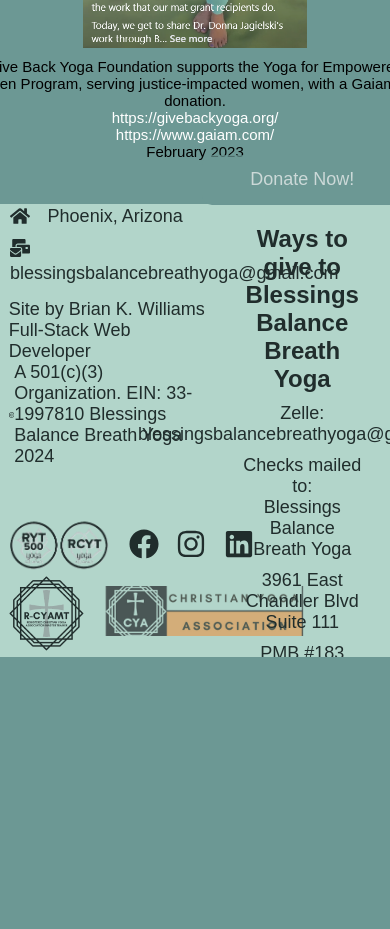
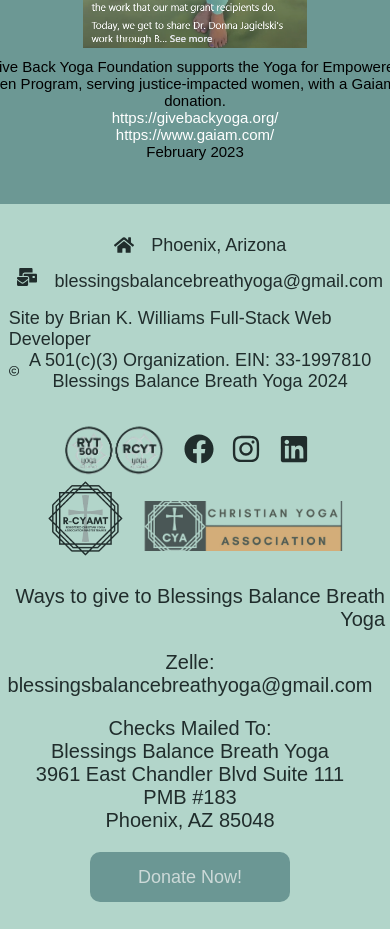
Before and after one commit to bkwilliamsmerncode/blessingsbalancebreathyoga, a React (Create React App) app: page /Info in a window 390 px wide. Shown: the part 8460-9389 px from the top of the page. Before the commit the page ends 9117 px from the top, so only its background shows below. Built offline with nearby package versions, Linux system fonts and the light colour scheme; a web font is replaced by a local one.

Commit message:
worked on the donation portion of the app including the footer and the navbar

```diff
--- a/src/Components/Footer/Footer.css
+++ b/src/Components/Footer/Footer.css
@@ -22,10 +22,18 @@
 .footerRight {
   display: flex;
   justify-content: center;
-  align-items: center;
+  align-items: flex-end;
   flex-direction: column;
   /* border: solid 1px black; */
   width: 45%;
+  margin-right: 10px;
+}
+
+.footerRightContent {
+  display: flex;
+  flex-direction: column;
+  text-align: end;
+  align-items: flex-end;
 }
 
 .location {
@@ -67,7 +75,7 @@
 .social {
   margin-top: 1rem;
   display: flex;
-   justify-content: start;
+   justify-content: flex-start;
   align-items: center;
 }
 
@@ -107,10 +115,62 @@
   background-position: center;
 }
 
+.copyRight {
+  display: flex;
+  /* justify-content: center; */
+  align-items: center;
+}
 
-/*
-@media screen and (max-width: 640px) {
-  .footer-container {
-    grid-template-columns: 1fr;
+@media  (max-width: 1200px) {
+  .footerContainer {
+    flex-direction: column;
+    height: auto;
   }
-}  */
+
+  .footerLeft {
+    width: 100%;
+  }
+
+  .footerRight {
+    width: 100%;
+    margin-top: 20px;
+    display: flex;
+    align-items: center;
+    justify-content: center;
+    text-align: center;
+  }
+
+  .footerRightContent {
+    align-items: center;
+    justify-content: center;
+  }
+
+  .copyRight {
+    text-align: center;
+  }
+
+  .right {
+    align-items: center;
+  }
+
+  .left {
+    align-items: center;
+  }
+
+  .location {
+    justify-content: center;
+  }
+
+  .email {
+    justify-content: center;
+  }
+
+  .social {
+    justify-content: center;
+  }
+
+  .logo2 {
+    margin-top: 20px;
+  }
+
+}
--- a/src/Components/Footer/Footer.jsx
+++ b/src/Components/Footer/Footer.jsx
@@ -40,11 +40,8 @@
             </div>
             <div className="right">
             <p>Site by Brian K. Williams Full-Stack Web Developer</p>
-            <p style={{display: "flex", alignItems: "center"}}>
-              <FaRegCopyright /> A 501(c)(3) Organization. EIN: 33-1997810 Blessings Balance Breath Yoga 2024
-            </p>
-            <br />
-            <br />
+            <p className="copyRight"><FaRegCopyright /> A 501(c)(3) Organization. EIN: 33-1997810 Blessings Balance Breath Yoga 2024</p>
+
             <br />
             <br />
             <div className="social">
@@ -90,26 +87,24 @@
           </div>
           <div className="footerRight">
 
+       <div className="footerRightContent">
+        <p style={{fontSize: "20px"}}>Ways to give to Blessings Balance Breath Yoga</p>
+        <br />
+        <br />
+        <p style={{fontSize: "20px"}}>Zelle:</p>
+        <p style={{fontSize: "20px"}}>blessingsbalancebreathyoga@gmail.com</p>
+        <br />
+        <br />
+        <p style={{fontSize: "20px"}}>Checks Mailed To:</p>
+        <p style={{fontSize: "20px"}}>Blessings Balance Breath Yoga</p>
+        <p style={{fontSize: "20px"}}>3961 East Chandler Blvd Suite 111</p>
+        <p style={{fontSize: "20px"}}>PMB #183</p>
+        <p style={{fontSize: "20px"}}>Phoenix, AZ 85048</p>
+<br />
+<br />
+            <button className="donateButton">Donate Now!</button>
 
-          <div className="donateButtonContainer">
-            <button className="donateButton">Donate Now!</button>
-          </div>
-          <div className="textContainer">
-            <p className="textTitle">
-              Ways to give to Blessings Balance Breath Yoga
-            </p>
-            <p className="textParagraph">
-              Zelle: blessingsbalancebreathyoga@gmail.com
-            </p>
-            <p>Checks mailed to:</p>
-            <p className="textParagraph">Blessings Balance Breath Yoga</p>
-            <p className="textParagraph">3961 East Chandler Blvd Suite 111</p>
-            <p className="textParagraph">PMB #183</p>
-            <p className="textParagraph">Phoenix, AZ 85048</p>
-          </div>
-
-
-
+       </div>
 
 
         </div>
--- a/src/Components/Navbar/Navbar.css
+++ b/src/Components/Navbar/Navbar.css
@@ -31,8 +31,6 @@
   font-size: 1.2rem;
   font-weight: 500;
 }
-
-
 
 .hamburger {
   display: none;
```
Also changed, not shown: src/Components/Navbar/Navbar.jsx (+11 -9 lines).
